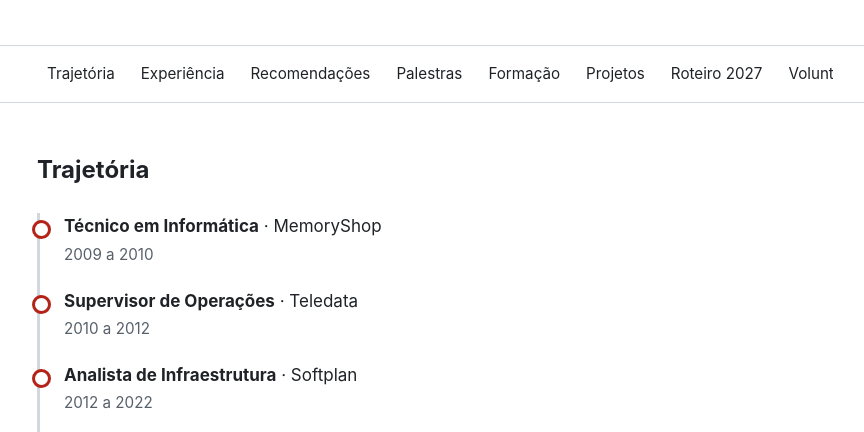
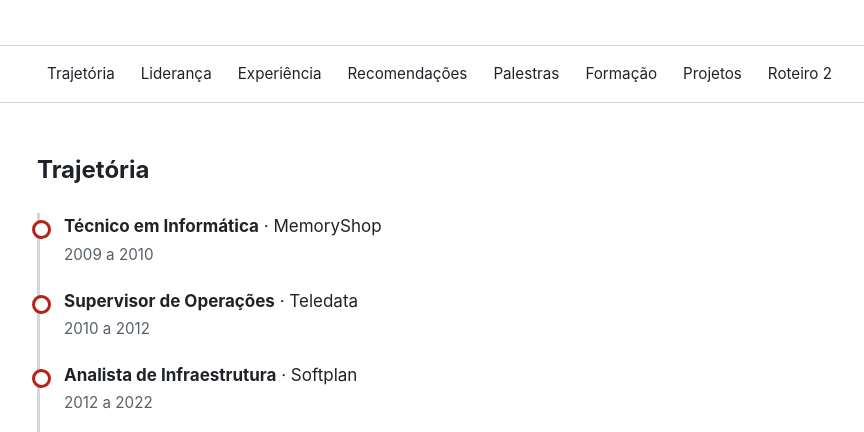
Before and after one commit to ale2santos/ale2santos.github.io, a plain HTML site: page index.html in a window 1280 px wide. Shown: the part 368-800 px from the top of the page, without its empty margins (217-1081 px from the left). Drawn offline with Linux system fonts and the light colour scheme.

Commit message:
Menu na ordem da página, com Liderança
Co-Authored-By: Claude Opus 5.5 <noreply@anthropic.com>
Claude-Session: https://claude.ai/code/session_018doCHho9RhADhhTxHDvqzn

```diff
--- a/index.html
+++ b/index.html
@@ -135,6 +135,7 @@
 <nav class="menu" aria-label="Seções">
   <div class="container">
     <a href="#trajetoria">Trajetória</a>
+    <a href="#lideranca">Liderança</a>
     <a href="#experiencia">Experiência</a>
     <a href="#recomendacoes">Recomendações</a>
     <a href="#palestras">Palestras</a>
```
